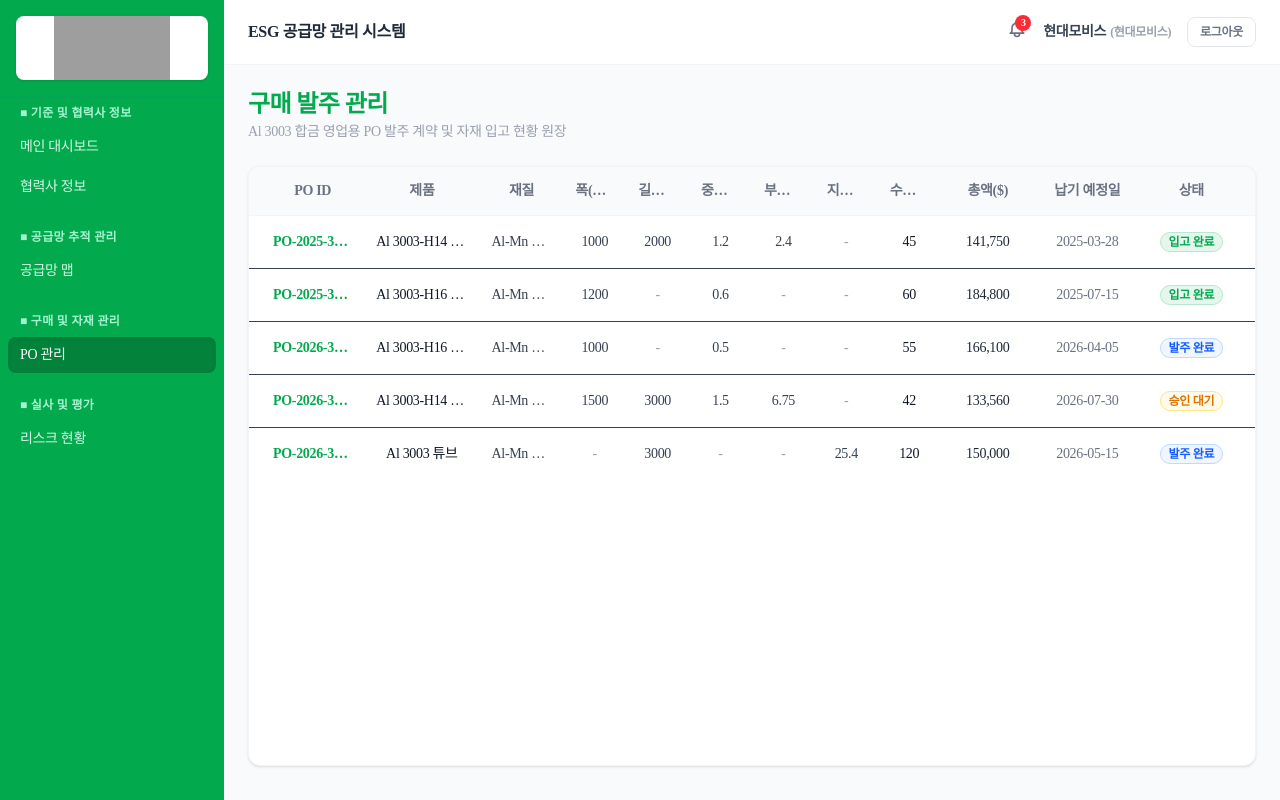
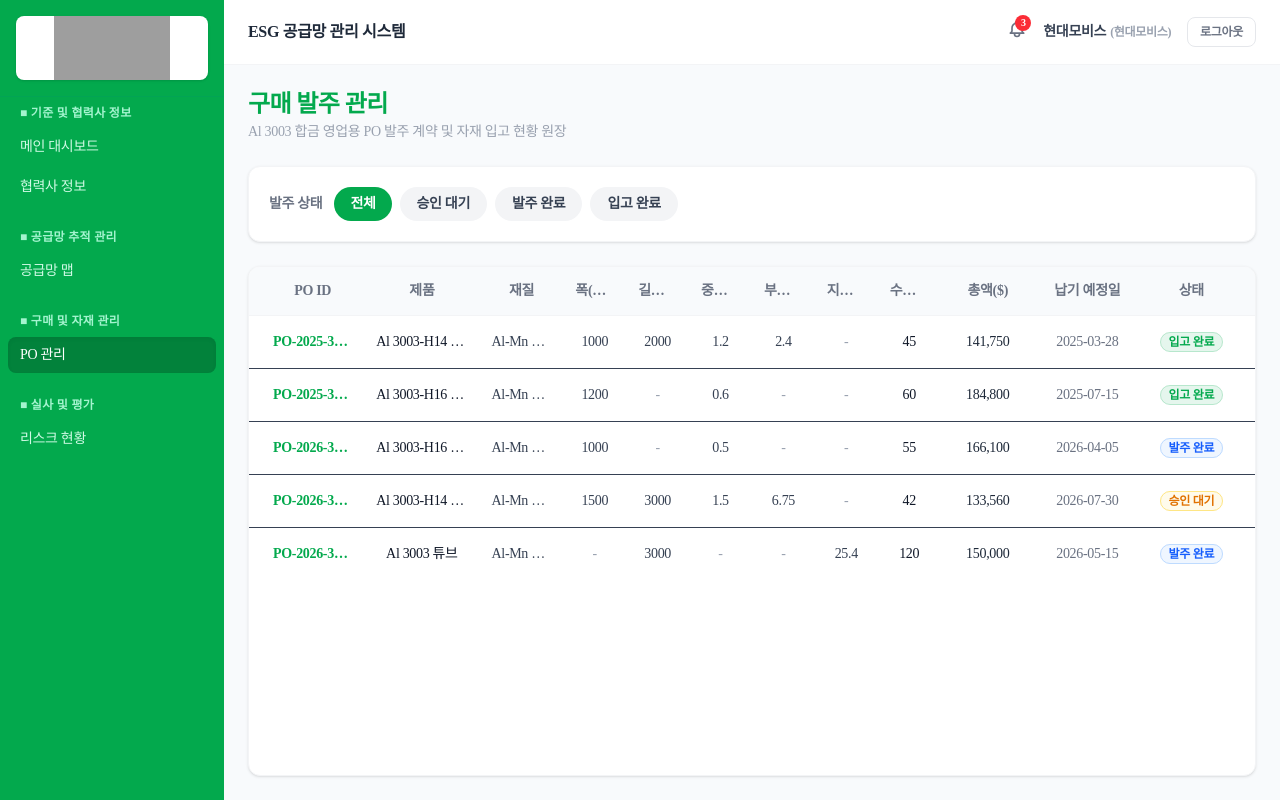
Before and after one commit to shell-files/dev_triplevalues, a React (Vite) app in the folder frontend/: page / in a window 1280 px wide. Both pictures are taken after a click on the button "PO 관리". Built offline with nearby package versions, Linux system fonts and the light colour scheme; grey boxes are pictures that could not be loaded.

Commit message:
[FE] PO 관리 페이지 발주 상태 필터 태그 추가 (#35)

```diff
--- a/frontend/src/homes/admin/pos/PoList.jsx
+++ b/frontend/src/homes/admin/pos/PoList.jsx
@@ -1,4 +1,4 @@
-import React from "react";
+import React, { useState } from "react";
 import { Chip } from "@components/Common/Chip";
 
 const PO_MOCK_DATA = [
@@ -80,6 +80,12 @@ const PO_MOCK_DATA = [
 ];
 
 const PoList = () => {
+  const [currentStatus, setCurrentStatus] = useState("ALL");
+
+  const filteredData = currentStatus === "ALL"
+    ? PO_MOCK_DATA
+    : PO_MOCK_DATA.filter((row) => row.status === currentStatus);
+
   const getStatusBadge = (status) => {
     switch (status) {
       case "PENDING":
@@ -107,7 +113,49 @@ const PoList = () => {
         <p className="text-sm text-gray-400 mt-0.5">Al 3003 합금 영업용 PO 발주 계약 및 자재 입고 현황 원장</p>
       </div>
 
-      <div className="bg-white rounded-xl shadow-sm border border-gray-100 overflow-hidden flex flex-col h-[calc(100vh-200px)] min-h-[400px]">
+      {/* 상태 태그 필터 패널 */}
+      <div className="bg-white rounded-xl p-5 shadow-sm border border-gray-100 space-y-4">
+        <div className="flex flex-wrap items-center gap-x-10 gap-y-3">
+          <div className="flex items-center gap-3">
+            <span className="text-sm font-bold text-gray-500 shrink-0">발주 상태</span>
+            <div className="flex flex-wrap gap-2" id="status-filter-container">
+              {[
+                { key: "ALL", label: "전체" },
+                { key: "PENDING", label: "승인 대기" },
+                { key: "CONFIRMED", label: "발주 완료" },
+                { key: "COMPLETED", label: "입고 완료" }
+              ].map((stat) => {
+                const isActive = stat.key === currentStatus;
+                let btnClass = "px-4 py-1.5 rounded-full text-sm font-bold transition-colors bg-gray-100 text-gray-700 hover:bg-gray-200 border border-transparent cursor-pointer";
+
+                if (isActive) {
+                  if (stat.key === "PENDING") {
+                    btnClass = "px-4 py-1.5 rounded-full text-sm font-bold transition-colors bg-amber-50 border border-amber-300 text-amber-700 cursor-pointer";
+                  } else if (stat.key === "CONFIRMED") {
+                    btnClass = "px-4 py-1.5 rounded-full text-sm font-bold transition-colors bg-blue-50 border border-blue-300 text-blue-700 cursor-pointer";
+                  } else if (stat.key === "COMPLETED") {
+                    btnClass = "px-4 py-1.5 rounded-full text-sm font-bold transition-colors bg-emerald-50 border border-emerald-300 text-emerald-700 cursor-pointer";
+                  } else {
+                    btnClass = "px-4 py-1.5 rounded-full text-sm font-bold transition-colors bg-[#03a94d] text-white cursor-pointer";
+                  }
+                }
+
+                return (
+                  <button
+                    key={stat.key}
+                    onClick={() => setCurrentStatus(stat.key)}
+                    className={btnClass}
+                  >
+                    {stat.label}
+                  </button>
+                );
+              })}
+            </div>
+          </div>
+        </div>
+      </div>
+
+      <div className="bg-white rounded-xl shadow-sm border border-gray-100 overflow-hidden flex flex-col h-[calc(100vh-280px)] min-h-[400px]">
         <div className="overflow-x-auto overflow-y-auto flex-1">
           <table className="w-full text-sm table-fixed min-w-[1000px] border-collapse text-gray-700">
             <colgroup>
@@ -141,7 +189,7 @@ const PoList = () => {
               </tr>
             </thead>
             <tbody>
-              {PO_MOCK_DATA.map((row) => (
+              {filteredData.map((row) => (
                 <tr key={row.po_id} className="border-t hover:bg-gray-50 transition-colors duration-150">
                   <td className="pl-6 pr-3 py-4 text-center text-[#03a94d] font-bold truncate" title={row.po_id}>
                     {row.po_id}
```
